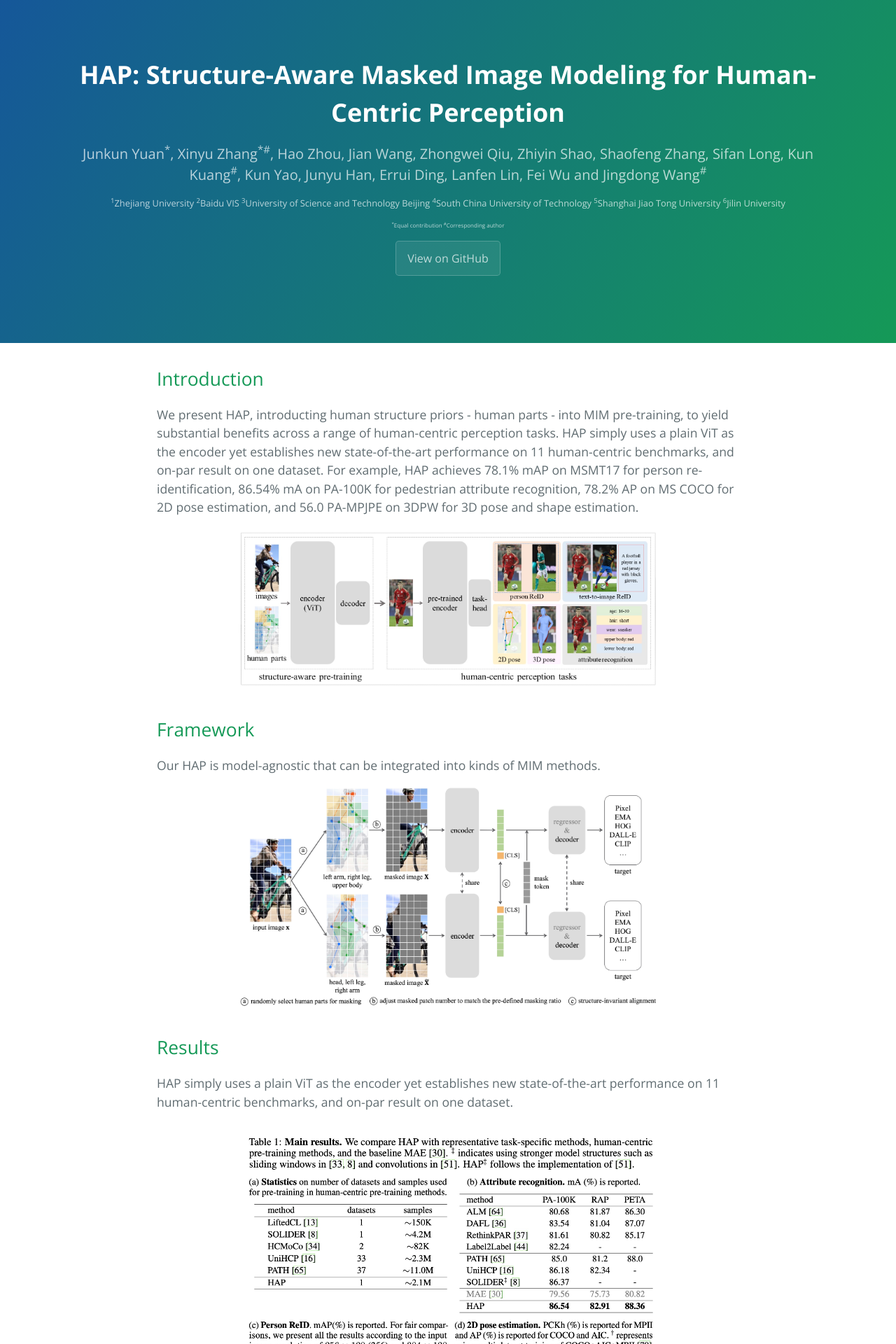
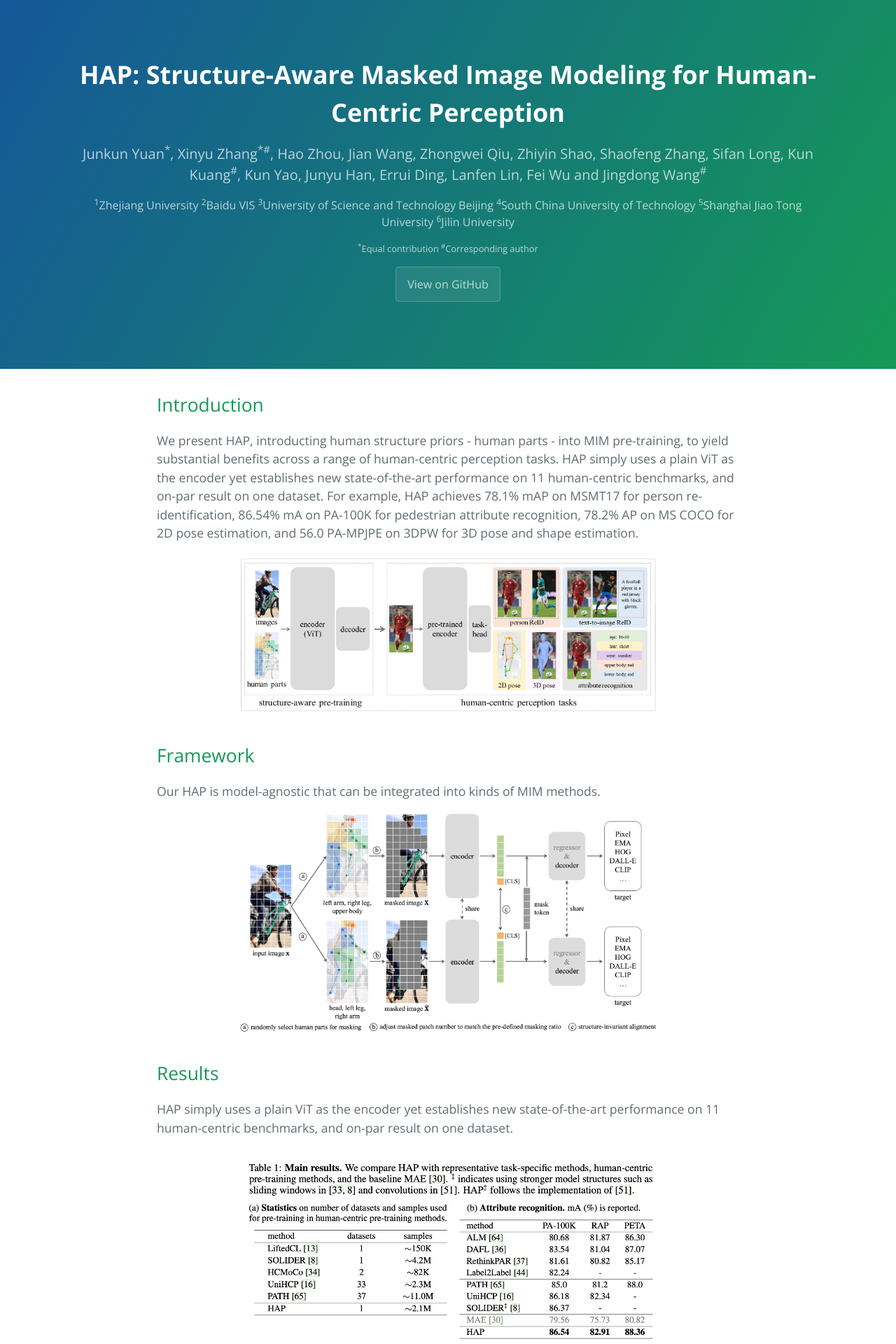
Before and after one commit to zhangxinyu-xyz/hap.github.io, a Jekyll site: the page built from index.md, in a window 1280 px wide. Shown: the top 1920 px of the page at 70% size. Built offline with Jekyll 4.4.1, drawn with Linux system fonts in a browser that asks for light colours; our own code applies the rules of GitHub Pages for plain Markdown files.

Commit message:
Update jekyll-theme-cayman.scss

```diff
--- a/_sass/jekyll-theme-cayman.scss
+++ b/_sass/jekyll-theme-cayman.scss
@@ -166,6 +166,24 @@ a {
   opacity: 0.7;
 
   @include large {
+    font-size: 1.0rem;
+  }
+
+  @include medium {
+    font-size: 1.0rem;
+  }
+
+  @include small {
+    font-size: 1.0rem;
+  }
+}
+
+.project-tagline3 {
+  margin-bottom: 1rem;
+  font-weight: normal;
+  opacity: 0.7;
+
+  @include large {
     font-size: 0.8rem;
   }
 
@@ -175,24 +193,6 @@ a {
 
   @include small {
     font-size: 0.8rem;
-  }
-}
-
-.project-tagline3 {
-  margin-bottom: 1rem;
-  font-weight: normal;
-  opacity: 0.7;
-
-  @include large {
-    font-size: 0.5rem;
-  }
-
-  @include medium {
-    font-size: 0.5rem;
-  }
-
-  @include small {
-    font-size: 0.5rem;
   }
 }
 .main-content {
```
